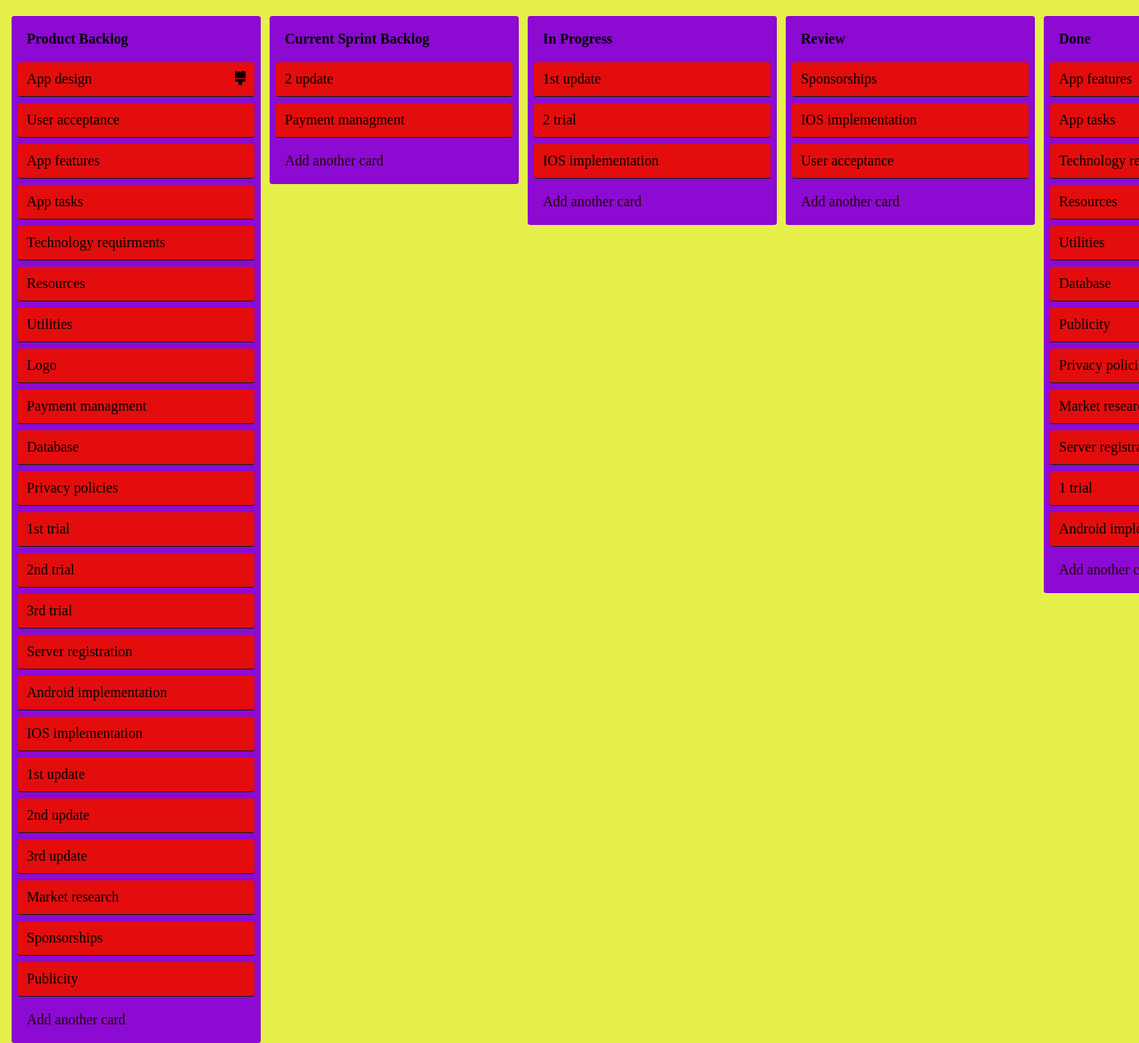
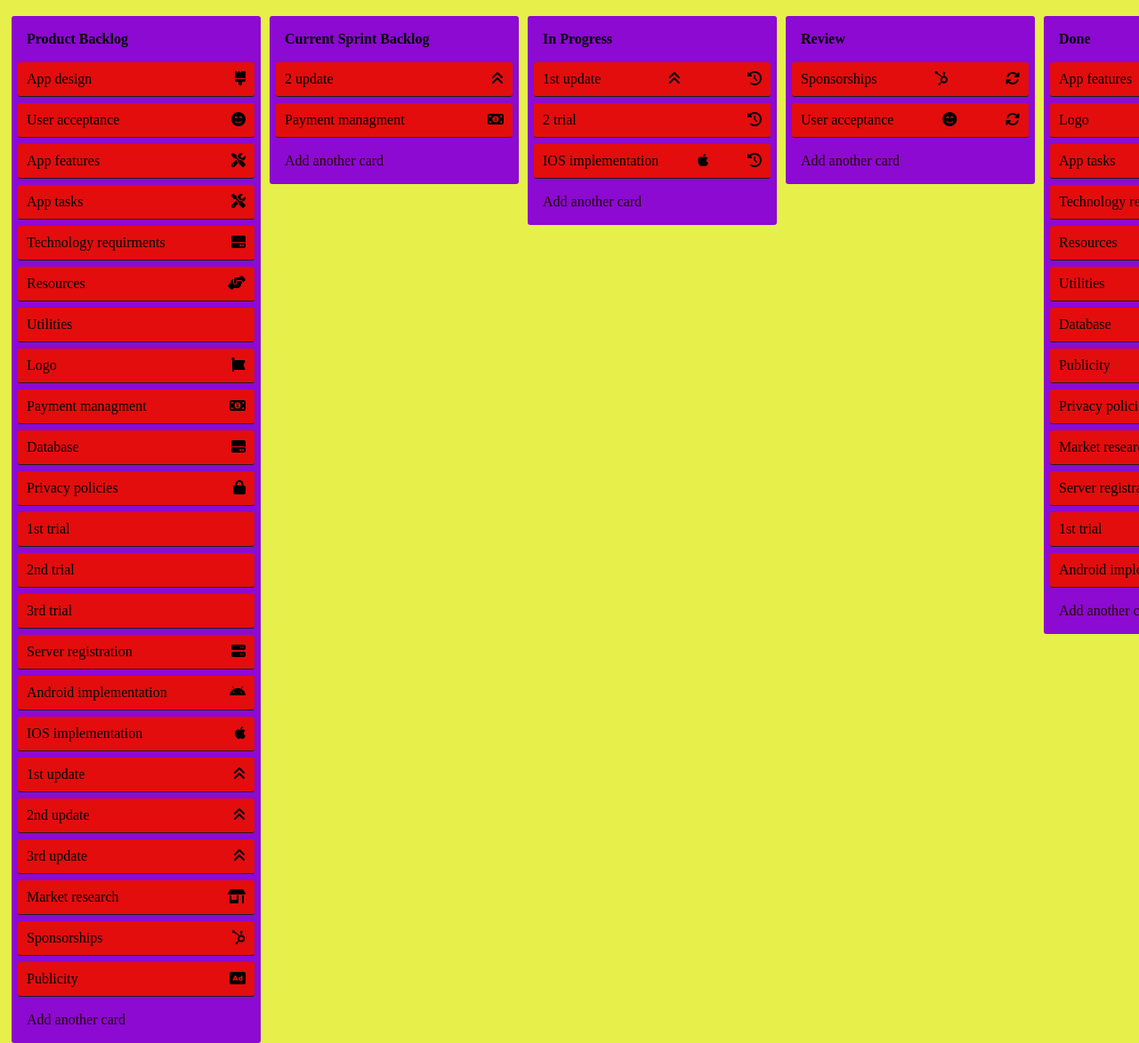
Before and after one commit to Jair130/csp-ps_ca3, a plain HTML site: page index.html in a window 1280 px wide. Shown: the top 1173 px of the page at 89% size. Drawn offline with nearby package versions, Linux system fonts and the light colour scheme.

Commit message:
adding all the fonts

```diff
--- a/index.html
+++ b/index.html
@@ -16,28 +16,28 @@
     <div class="title removable editable">Product Backlog</div>
     <div class="content">
     <div class="card removable editable" >App design <i class="fa-solid fa-brush"></i></div>
-    <div class="card removable editable" >User acceptance </div>
-  <div class="card removable editable" >App features </div>
-  <div class="card removable editable" >App tasks </div>
-  <div class="card removable editable" >Technology requirments </div>
-  <div class="card removable editable" >Resources </div>
+    <div class="card removable editable" >User acceptance <i class="fa-solid fa-face-smile-beam"></i> </div>
+  <div class="card removable editable" >App features <i class="fa-solid fa-screwdriver-wrench"></i> </div>
+  <div class="card removable editable" >App tasks <i class="fa-solid fa-screwdriver-wrench"></i> </div>
+  <div class="card removable editable" >Technology requirments <i class="fa-solid fa-hard-drive"></i> </div>
+  <div class="card removable editable" >Resources <i class="fa-solid fa-handshake-angle"></i></div>
   <div class="card removable editable" >Utilities </div>
-  <div class="card removable editable" >Logo </div>
-  <div class="card removable editable" >Payment managment  </div>
-  <div class="card removable editable" >Database </div>
-  <div class="card removable editable" >Privacy policies</div>
+  <div class="card removable editable" >Logo <i class="fa-solid fa-font-awesome"></i></div>
+  <div class="card removable editable" >Payment managment <i class="fa-solid fa-money-bill-1"></i> </div>
+  <div class="card removable editable" >Database <i class="fa-solid fa-hard-drive"></i></div>
+  <div class="card removable editable" >Privacy policies <i class="fa-solid fa-lock"></i></div>
   <div class="card removable editable" >1st trial </div>
   <div class="card removable editable" >2nd trial </div>
   <div class="card removable editable" >3rd trial </div>
-  <div class="card removable editable" >Server registration </div>
-  <div class="card removable editable" >Android implementation </div>
-  <div class="card removable editable" >IOS implementation </div>
-  <div class="card removable editable" >1st update </div>
-  <div class="card removable editable" >2nd update </div>
-  <div class="card removable editable" >3rd update </div>
-  <div class="card removable editable" >Market research </div>
-  <div class="card removable editable" >Sponsorships   </div>
-  <div class="card removable editable" >Publicity </div>
+  <div class="card removable editable" >Server registration <i class="fa-solid fa-server"></i></div>
+  <div class="card removable editable" >Android implementation <i class="fa-brands fa-android"></i></div>
+  <div class="card removable editable" >IOS implementation <i class="fa-brands fa-apple"></i> </div>
+  <div class="card removable editable" >1st update <i class="fa-solid fa-angles-up"></i></div>
+  <div class="card removable editable" >2nd update <i class="fa-solid fa-angles-up"></i></div>
+  <div class="card removable editable" >3rd update <i class="fa-solid fa-angles-up"></i> </div>
+  <div class="card removable editable" >Market research <i class="fa-solid fa-shop"></i> </div>
+  <div class="card removable editable" >Sponsorships <i class="fa-brands fa-hubspot"></i>  </div>
+  <div class="card removable editable" >Publicity <i class="fa-solid fa-rectangle-ad"></i> </div>
   <div class="add-card editable">Add another card</div>
   </div>
 
@@ -46,17 +46,17 @@
   <div class="list">
     <div class="title removable editable">Current Sprint Backlog </div>
     <div class="content">
-      <div class="card removable editable" >2 update </div>
-      <div class="card removable editable" >Payment managment  </div>
+      <div class="card removable editable" >2 update <i class="fa-solid fa-angles-up"></i> </div>
+      <div class="card removable editable" >Payment managment <i class="fa-solid fa-money-bill-1"></i> </div>
     </div>
     <div class="add-card editable">Add another card</div>
   </div>
   <div class="list">
     <div class="title removable editable">In Progress</div>
     <div class="content">
-      <div class="card removable editable" >1st update </div>
-      <div class="card removable editable" >2 trial </div>
-      <div class="card removable editable" >IOS implementation </div>
+      <div class="card removable editable" >1st update <i class="fa-solid fa-angles-up"></i><i class="fa-solid fa-clock-rotate-left"></i> </div>
+      <div class="card removable editable" >2 trial <i class="fa-solid fa-clock-rotate-left"></i> </div>
+      <div class="card removable editable" >IOS implementation <i class="fa-brands fa-apple"></i><i class="fa-solid fa-clock-rotate-left"></i> </div>
 
     <div class="add-card editable">Add another card</div>
   </div>
@@ -66,9 +66,8 @@
   <div class="list">
     <div class="title removable editable">Review</div>
     <div class="content">
-      <div class="card removable editable" >Sponsorships   </div>
-  <div class="card removable editable" >IOS implementation </div>
-  <div class="card removable editable" >User acceptance </div>
+      <div class="card removable editable" >Sponsorships<i class="fa-brands fa-hubspot"></i> <i class="fa-solid fa-arrows-rotate"></i> </div>
+  <div class="card removable editable" >User acceptance <i class="fa-solid fa-face-smile-beam"></i><i class="fa-solid fa-arrows-rotate"></i> </div>
     <div class="add-card editable">Add another card</div>
   </div>
 </div>
@@ -76,18 +75,19 @@
   <div class="title removable editable">Done</div>
   <div class="content">
 
-  <div class="card removable editable" >App features<i class="fa-solid fa-check"></i> </div>
-  <div class="card removable editable" >App tasks </div>
-  <div class="card removable editable" >Technology requirments </div>
-  <div class="card removable editable" >Resources </div>
-  <div class="card removable editable" >Utilities </div>
-  <div class="card removable editable" >Database </div>
-  <div class="card removable editable" >Publicity </div>
-  <div class="card removable editable" >Privacy policies</div>
-  <div class="card removable editable" >Market research </div>
-  <div class="card removable editable" >Server registration </div>
-  <div class="card removable editable" >1 trial </div>
-  <div class="card removable editable" >Android implementation </div>
+  <div class="card removable editable" >App features <i class="fa-solid fa-screwdriver-wrench"></i><i class="fa-solid fa-check"></i> </div>
+  <div class="card removable editable" >Logo <i class="fa-solid fa-font-awesome"></i><i class="fa-solid fa-check"></i></div>
+  <div class="card removable editable" >App tasks <i class="fa-solid fa-screwdriver-wrench"></i> <i class="fa-solid fa-check"></i></div>
+  <div class="card removable editable" >Technology requirments<i class="fa-solid fa-hard-drive"></i><i class="fa-solid fa-check"></i> </div>
+  <div class="card removable editable" >Resources <i class="fa-solid fa-handshake-angle"></i><i class="fa-solid fa-check"></i> </div>
+  <div class="card removable editable" >Utilities<i class="fa-solid fa-check"></i> </div>
+  <div class="card removable editable" >Database <i class="fa-solid fa-hard-drive"></i><i class="fa-solid fa-check"></i></div>
+  <div class="card removable editable" >Publicity<i class="fa-solid fa-rectangle-ad"></i><i class="fa-solid fa-check"></i> </div>
+  <div class="card removable editable" >Privacy policies<i class="fa-solid fa-lock"></i><i class="fa-solid fa-check"></i></div>
+  <div class="card removable editable" >Market research <i class="fa-solid fa-shop"></i> <i class="fa-solid fa-check"></i> </div>
+  <div class="card removable editable" >Server registration<i class="fa-solid fa-server"></i><i class="fa-solid fa-check"></i> </div>
+  <div class="card removable editable" >1st trial <i class="fa-solid fa-check"></i></div>
+  <div class="card removable editable" >Android implementation<i class="fa-brands fa-android"></i><i class="fa-solid fa-check"></i> </div>
   <div class="add-card editable">Add another card</div>
 </div>
 </div>
```
